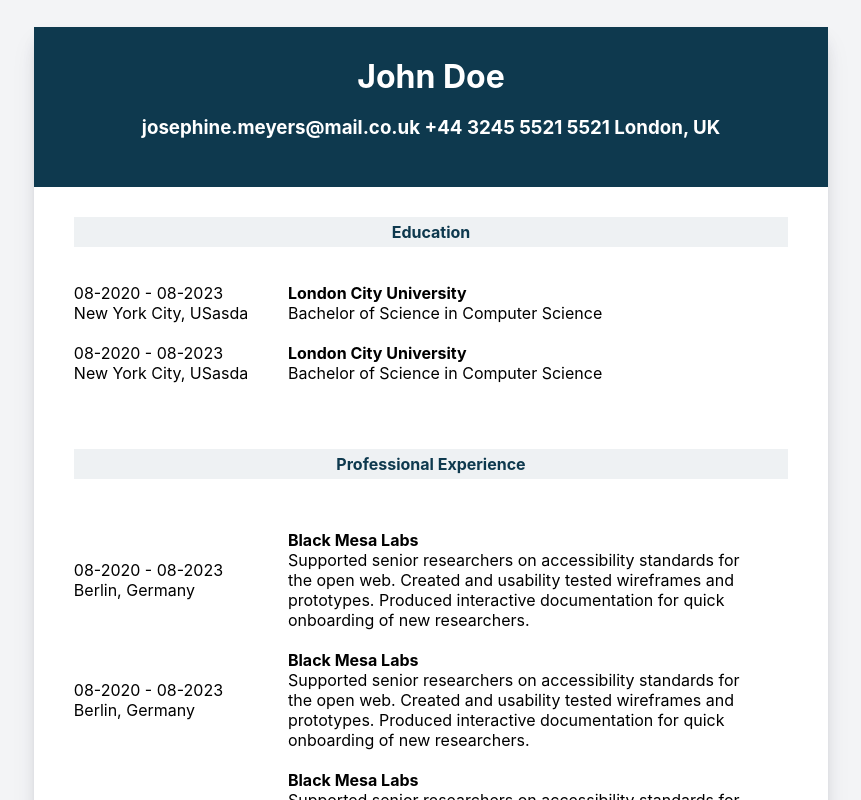
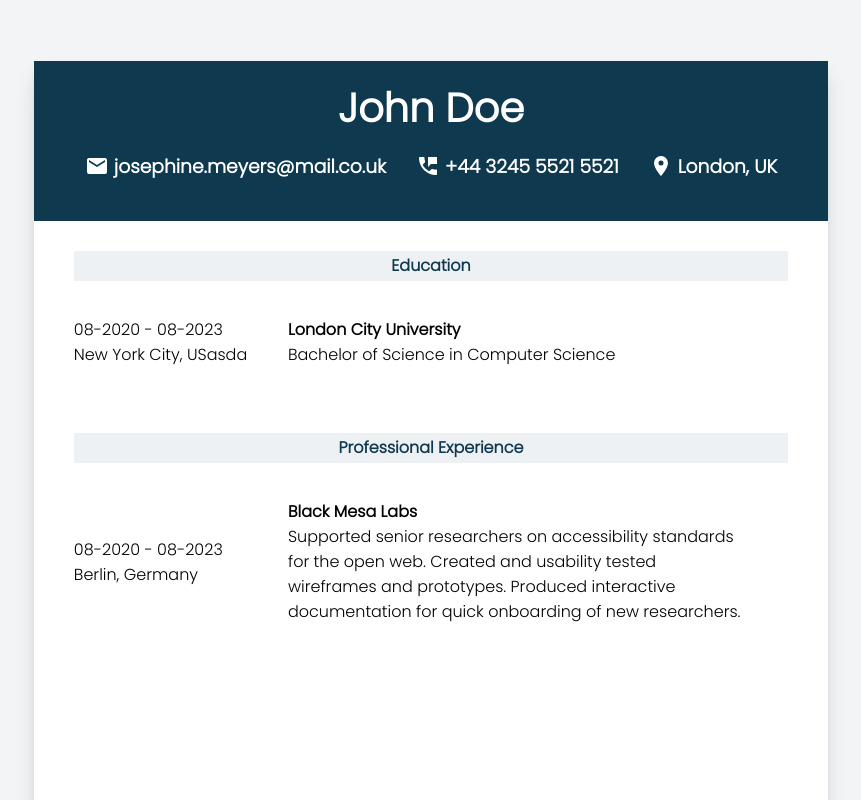
Before and after one commit to jabaaq/CV-Application, a React (Create React App) app: page / in a window 1280 px wide. Shown: the part 900-1700 px from the top of the page, without its empty margins (209-1070 px from the left). Built offline with nearby package versions, Linux system fonts and the light colour scheme.

Commit message:
created ContactsItem component and imported into the Resume component. now the Resume is splitted into 3 components

```diff
--- /dev/null
+++ b/src/components/contacts-item/contacts-item.css
@@ -0,0 +1,30 @@
+.contacts-details {
+    display: flex;
+    align-items: center;
+    justify-content: center;
+    flex-direction: column;
+}
+
+.resume-name {
+    font-size: 20px;
+    height: 50px;
+    display: flex;
+    align-items: center;
+    justify-content: center;
+    box-sizing: border-box;
+}
+
+.resume-contacts {
+    display: flex;
+    justify-content: space-around;
+    flex-direction: row;
+    align-items: center;
+    gap: 30px;
+}
+
+.resume-contacts h3 {
+    display: flex;
+    align-items: center;
+    justify-content: center;
+    gap: 5px;
+}
--- /dev/null
+++ b/src/components/contacts-item/contacts-item.jsx
@@ -0,0 +1,22 @@
+import './contacts-item.css';
+import Icon from '@mdi/react';
+import { mdiEmail } from '@mdi/js';
+import { mdiPhoneMessage } from '@mdi/js';
+import { mdiMapMarker } from '@mdi/js';
+
+function ContactsItem() {
+  return (
+    <div className='contacts-details'>
+      <div className='resume-name'>
+        <h1> John Doe</h1>
+      </div>
+      <div className='resume-contacts'>
+        <h3>{<Icon path={mdiEmail} size={1} />} josephine.meyers@mail.co.uk</h3>
+        <h3>{<Icon path={mdiPhoneMessage} size={1} />} +44 3245 5521 5521</h3>
+        <h3>{<Icon path={mdiMapMarker} size={1} />} London, UK</h3>
+      </div>
+    </div>
+  );
+}
+
+export { ContactsItem };
--- a/src/components/resume/resume.css
+++ b/src/components/resume/resume.css
@@ -1,5 +1,11 @@
+@import url('https://fonts.googleapis.com/css2?family=Poppins:wght@300&display=swap');
+
 :root {
     --main-color: #0e394e;
+}
+
+body {
+    font-family: 'Poppins', sans-serif;
 }
 
 .resume-paper {
@@ -24,11 +30,7 @@
     flex-direction: column;
 }
 
-.resume-name {
-    height: 40px;
-    display: flex;
-    align-items: center;
-}
+
 
 .resume-education,
 .resume-experience {
@@ -51,24 +53,3 @@
     margin-top: 30px;
     border: 7px;
 }
-
-.experience-details {
-    display: flex;
-    justify-content: space-evenly;
-    gap: 20px;
-    align-items: center;
-    flex-direction: row;
-    width: 90%;
-    margin-top: 15px;
-    position: relative;
-    right: 95 px;
-}
-
-.experience-left-side {
-    width: 30%;
-}
-
-.experience-right-side,
-.education-right-side {
-    width: 100%
-}
--- a/src/components/resume/resume.jsx
+++ b/src/components/resume/resume.jsx
@@ -1,4 +1,5 @@
 import './resume.css';
+import { ContactsItem } from '../contacts-item/contacts-item';
 import { EducationItem } from '../education-item/education-item';
 import { ExperienceItem } from '../experience-item/experience-item';
 
@@ -6,18 +7,12 @@ function Resume() {
   return (
     <div className='resume-paper'>
       <div className='resume-header'>
-        <div className='resume-name'>
-          <h1>John Doe</h1>
-        </div>
-        <div className='resume-contacts'>
-          <h3>josephine.meyers@mail.co.uk +44 3245 5521 5521 London, UK</h3>
-        </div>
+        <ContactsItem />
       </div>
       <div className='resume-education'>
         <div className='education-header'>Education</div>
         <div className='education-details'>
           <ul className='added-education-information'>
-            <EducationItem />
             <EducationItem />
           </ul>
         </div>
@@ -27,10 +22,6 @@ function Resume() {
         <div className='experience-details'>
           <ul className='added-experience-information'>
             <ExperienceItem />
-            <ExperienceItem />
-            <ExperienceItem />
-            <ExperienceItem />
-            <ExperienceItem />
           </ul>
         </div>
       </div>
```
